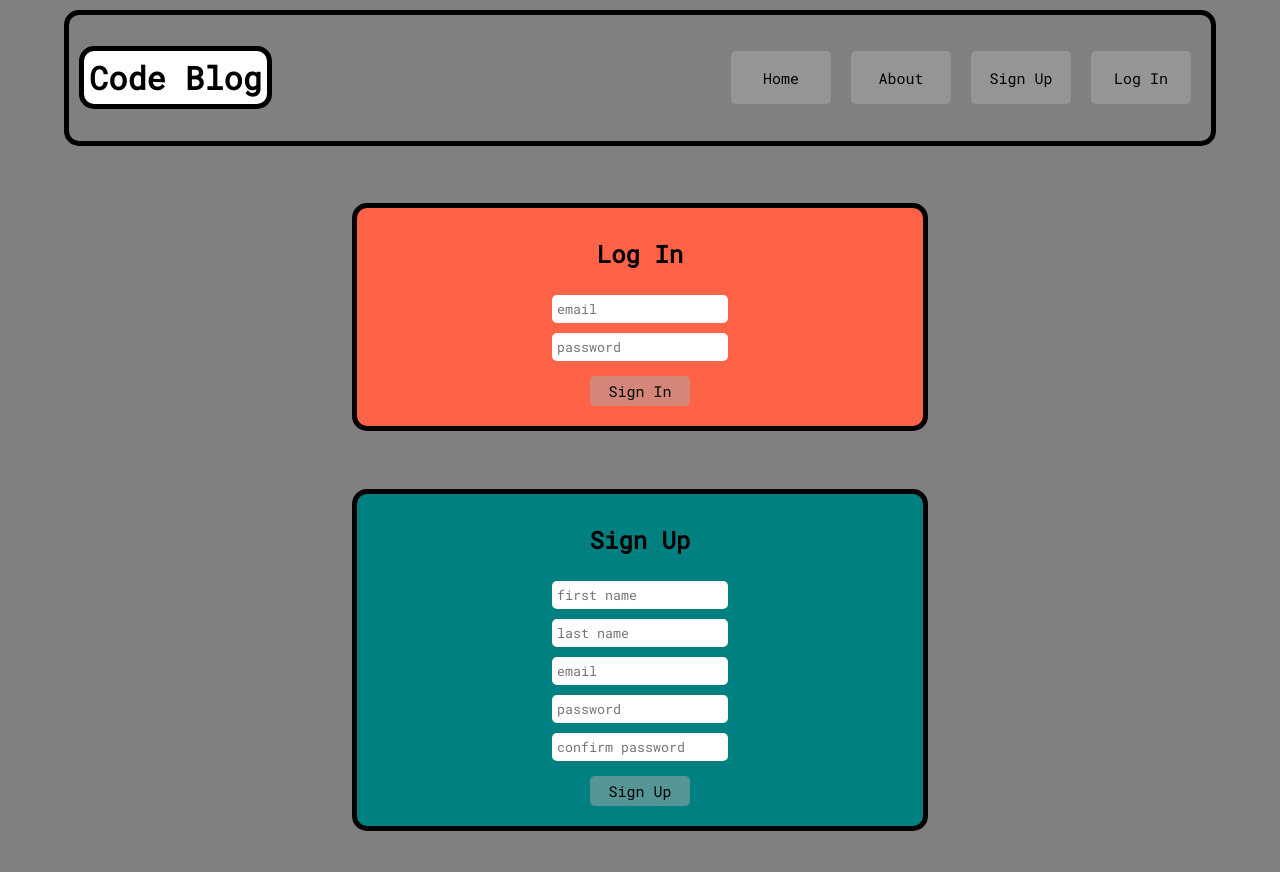
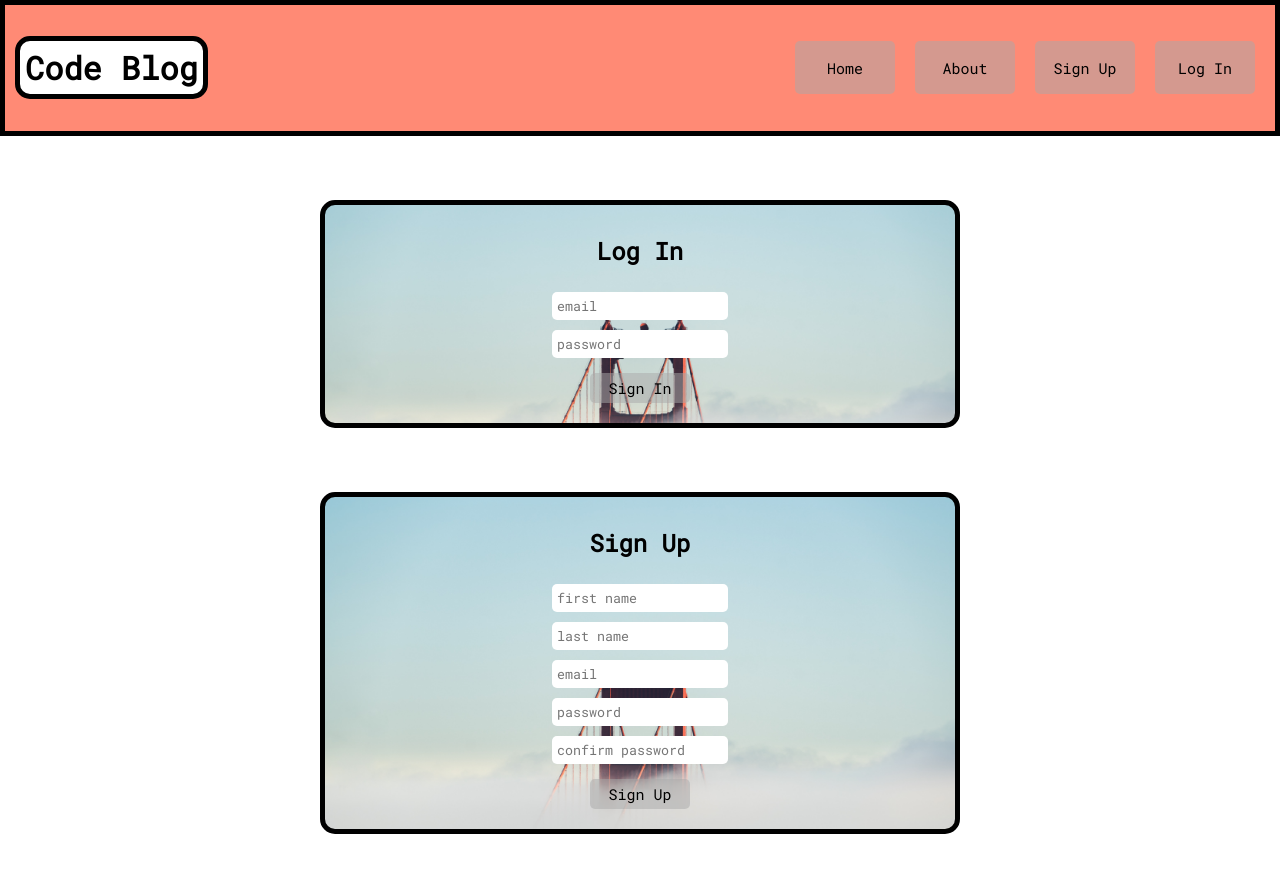
Before and after one commit to poc967/blog-app-frontend, a React (Create React App) app: page /signup in a window 1280 px wide. Shown: the top 872 px of the page. Built offline with nearby package versions, Linux system fonts and the light colour scheme.

Commit message:
general UI adjustments

```diff
--- a/public/index.html
+++ b/public/index.html
@@ -23,7 +23,7 @@
       work correctly both with client-side routing and a non-root public URL.
       Learn how to configure a non-root public URL by running `npm run build`.
     -->
-  <title>React App</title>
+  <title>Code Blog</title>
 </head>
 
 <body>
--- a/src/components/App.js
+++ b/src/components/App.js
@@ -2,6 +2,7 @@ import React, { Component } from 'react';
 import Nav from './Nav'
 import LoginModal from './LoginModal';
 import SignUpModal from './SignUpModal'
+import Post from './Post'
 
 class App extends Component {
 
@@ -28,6 +29,7 @@ class App extends Component {
           handleLogIn={this.handleLogIn} />
         <LoginModal />
         <SignUpModal />
+
       </div>
     )
   }
--- a/src/components/LoginModal.js
+++ b/src/components/LoginModal.js
@@ -21,11 +21,6 @@ class LoginModal extends Component {
 
     handleSubmit = (e) => {
         e.preventDefault()
-        if (this.state.email && this.state.password) {
-            //Handlerfunction will go here
-        } else {
-            console.log('not submitted')
-        }
     }
 
     render() {
@@ -38,13 +33,16 @@ class LoginModal extends Component {
                         checked={this.state.email}
                         placeholder="email"
                         onChange={this.handleValueChange}
-                        className="input" />
+                        className="input"
+                        pattern="^([\w\-\.]+)@((\[([0-9]{1,3}\.){3}[0-9]{1,3}\])|(([\w\-]+\.)+)([a-zA-Z]{2,4}))$"
+                        required />
                     <input type="password"
                         name="password"
                         value={this.state.password}
                         placeholder="password"
                         onChange={this.handleValueChange}
-                        className="input" />
+                        className="input"
+                        required />
                     <input className="submit"
                         type="submit"
                         value="Sign In" />
--- a/src/components/SignUpModal.js
+++ b/src/components/SignUpModal.js
@@ -21,14 +21,7 @@ class SignUpModal extends Component {
     }
 
     handleSubmit = (e) => {
-        const { firstName, lastName, email, password, confirmPassword } = this.state
-
         e.preventDefault()
-        if (firstName && lastName && email && password && confirmPassword) {
-            console.log('submitted')
-        } else {
-            console.log('missing fields')
-        }
     }
 
     render() {
@@ -40,26 +33,32 @@ class SignUpModal extends Component {
                         value={this.state.firstName}
                         placeholder="first name"
                         name="firstName"
+                        required
                         onChange={this.handleInputChange} />
                     <input type="text"
                         value={this.state.lastName}
                         placeholder="last name"
                         name="lastName"
+                        required
                         onChange={this.handleInputChange} />
                     <input type="text"
                         value={this.state.email}
                         placeholder="email"
                         name="email"
+                        pattern="^([\w\-\.]+)@((\[([0-9]{1,3}\.){3}[0-9]{1,3}\])|(([\w\-]+\.)+)([a-zA-Z]{2,4}))$"
+                        required
                         onChange={this.handleInputChange} />
                     <input type="password"
                         value={this.state.password}
                         placeholder="password"
                         name="password"
+                        required
                         onChange={this.handleInputChange} />
                     <input type="password"
                         value={this.state.confirmPassword}
                         placeholder="confirm password"
                         name="confirmPassword"
+                        required
                         onChange={this.handleInputChange} />
                     <input className="submit"
                         type="submit"
--- a/src/styles/LoginModal.css
+++ b/src/styles/LoginModal.css
@@ -8,8 +8,11 @@
     flex-direction: column;
     align-items: center;
     padding: 10px;
+    background:
+  lightblue url("../images/bridge.jpg") no-repeat center;
+  background-size: cover;
 }
 
 .logIn {
-    background-color: tomato;
+    background-color: rgba(255, 99, 71, 0.75);
 }
--- a/src/styles/Nav.css
+++ b/src/styles/Nav.css
@@ -7,11 +7,11 @@
 
 .header {
     border: solid black 5px;
-    border-radius: 15px;
-    margin: 10px 0px;
+    margin: 0;
     padding: 10px;
     display: flex;
     justify-content: space-between;
+    background-color: rgba(255, 99, 71, 0.75);
 }
 
 button {
--- a/src/styles/SignUpModal.css
+++ b/src/styles/SignUpModal.css
@@ -1,3 +1,3 @@
 .signUp {
-    background-color: teal;
+    background-color: rgba(0, 128, 128, 0.75);
 }
--- a/src/styles/index.css
+++ b/src/styles/index.css
@@ -1,12 +1,18 @@
 * {
   box-sizing: border-box;
+  font-family: 'Roboto Mono', monospace;
 }
 
 body {
-  width: 90%;
+  width: 100%;
   margin: 0 auto;
-  background-color: grey;
-  font-family: 'Roboto Mono', monospace;
+  background-color: white;
+  /* background:
+  lightblue url("../images/bridge.jpg") no-repeat center;
+  background-size: cover; */
+  display: flex;
+  flex-direction: column;
+  min-height: 100vh;
 }
 
 button, .submit {
@@ -16,7 +22,6 @@ button, .submit {
   background-color: rgba(169, 169, 169, 0.5);
   border-radius: 5px;
   margin: 10px;
-  font-family: 'Roboto Mono', monospace;
   min-width: 100px;
   font-size: 15px;
   transition: 0.3s;
```
Also changed, not shown: src/images/bridge.jpg (added), src/styles/Post.css (added).
